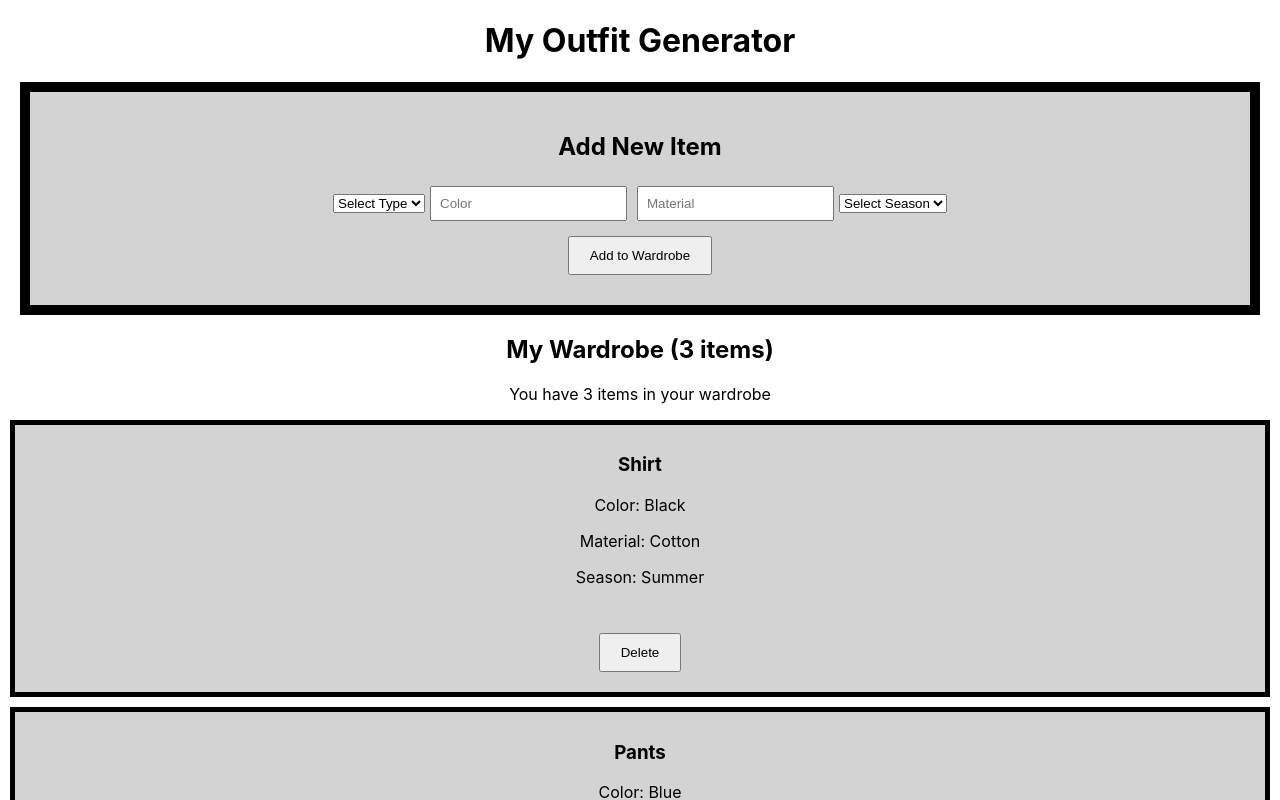
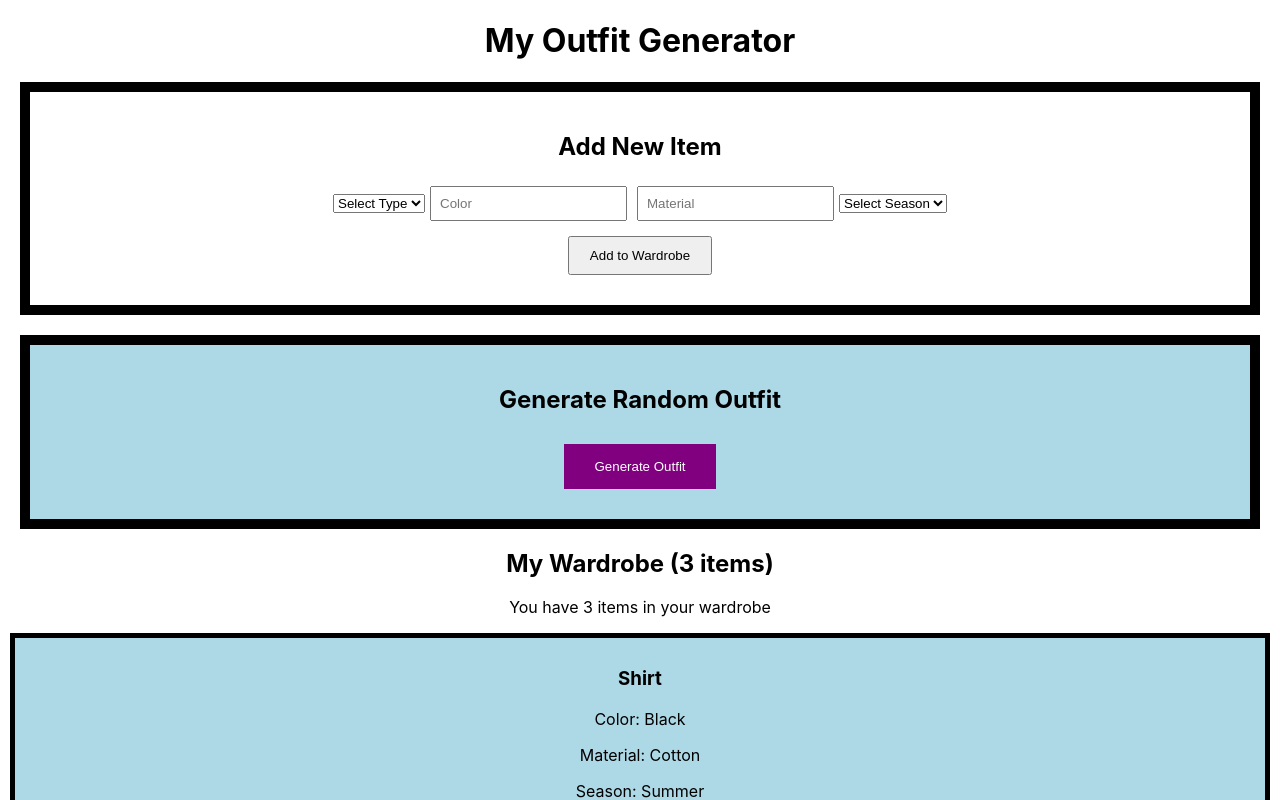
Before and after one commit to jomarlub17/outfit-generator, a React (Create React App) app: page / in a window 1280 px wide. Shown: the top 800 px of the page. Built offline with nearby package versions, Linux system fonts and the light colour scheme.

Commit message:
added outfit generator

```diff
--- a/src/App.js
+++ b/src/App.js
@@ -17,6 +17,9 @@ function App() {
     material: '',
     season: ''
   });
+
+  const [generatedOutfit, setGeneratedOutfit] = useState(null);
+
 
   const handleInputChange = (e) => {
     const { name, value } = e.target;
@@ -40,13 +43,41 @@ function App() {
     setWardrobe(Wardrobe.filter((_, i) => i !== index));
   };
 
+  const generateOutfit = () => {
+    const tops = Wardrobe.filter(item =>
+      item.type === 'Shirt' || item.type === 'Sweater' || item.type === 'Hoodie'
+    );
+    const bottoms = Wardrobe.filter(item =>
+      item.type === 'Pants'
+    );
+    const outwear = Wardrobe.filter(item =>
+      item.type === 'Jacket' || item.type === 'Coat'
+    );
+
+    if (tops.length === 0 || bottoms.length === 0) {
+      alert("You need at least one top and one bottom to generate an outfit.");
+      return;
+    }
+    const randomTop = tops[Math.floor(Math.random() * tops.length)];
+    const randomBottom = bottoms[Math.floor(Math.random() * bottoms.length)];
+    const randomOutwear = outwear.length > 0
+      ? outwear[Math.floor(Math.random() * outwear.length)]
+      : null;
+
+      setGeneratedOutfit({
+        top: randomTop,
+        bottom: randomBottom,
+        outwear: randomOutwear
+      });
+  };
+
 
    return (
    <div className = "App"  >
     <h1>My Outfit Generator </h1>
     {/* form to add a new item to the wardrobe */}
 
-    <div style = {{ border: '10px solid black', padding: '20px', margin: '20px', backgroundColor: 'lightgray'   }}>
+    <div style = {{ border: '10px solid black', padding: '20px', margin: '20px', backgroundColor: 'lighblue'   }}>
       <h2>Add New Item</h2>
 
       <select name = "type" value = {newItem.type} onChange = {handleInputChange}>
@@ -91,12 +122,40 @@ function App() {
 
     </div>
 
+    <div style = {{ border: '10px solid black', padding: '20px', margin: '20px', backgroundColor: 'lightblue' }}>
+      <h2>Generate Random Outfit</h2>
+      <button
+        onClick = {generateOutfit}
+        style ={{
+          margin: '10px',
+          padding: '15px 30px',
+          backgroundColor: 'purple',
+          color: 'white',
+          border: 'none',
+        }}
+      >Generate Outfit</button>
+
+      {/* display the generated outfit */ }
+      {generatedOutfit && (
+        <div style = {{ margin: '20px', padding: ' 15px', backgroundColor: 'white', borderRadius: '5px'}}>
+          <h3>Your Outfit:</h3>
+
+          <div style= {{ border: '2px solid black', padding: '10px', margin: '10px', }}>
+            <h4>Top: {generatedOutfit.top.color}</h4>
+            <p> Color: {generatedOutfit.top.color}</p>
+            <p>Material: {generatedOutfit.top.material}</p>
+            <p>Season: {generatedOutfit.top.season}</p>
+          </div>
+        </div>
+      )}
+    </div>
+
     {/* map over the wardrobe array and display each item's type, color, material, and season */}
     <h2>My Wardrobe ({Wardrobe.length} items)</h2>
     <p>You have {Wardrobe.length} items in your wardrobe</p>
     <div>
     {Wardrobe.map((item, index) => (
-      <div key= {index} style = {{ border: '5px solid black', padding: '10px', margin: '10px', backgroundColor: 'lightgray' }}>
+      <div key= {index} style = {{ border: '5px solid black', padding: '10px', margin: '10px', backgroundColor: 'lightblue' }}>
         <h3>{item.type}</h3>
         <p>Color: {item.color}</p>
         <p>Material: {item.material}</p>
```
